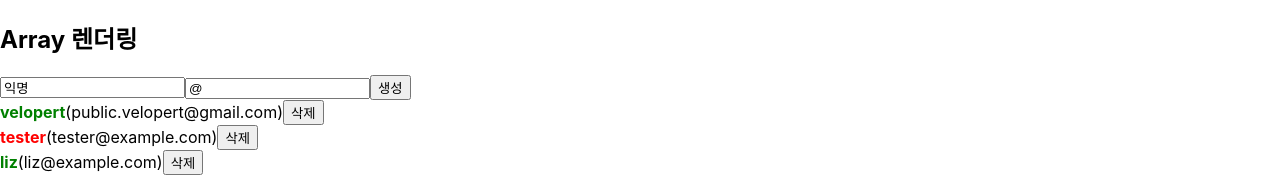
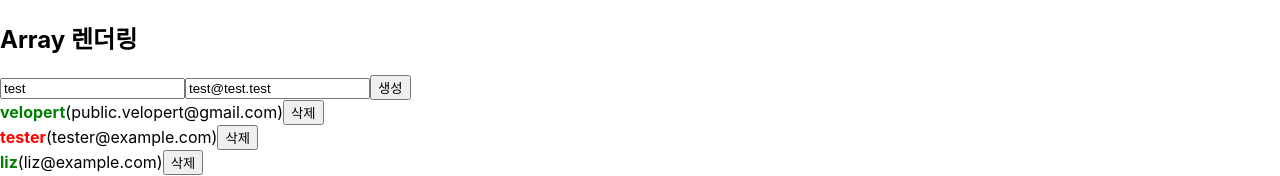
Before and after one commit to LOG-INFO/react-velopert, a React (Create React App) app: page / in a window 1280 px wide. Shown: the top 176 px of the page. Built offline with nearby package versions, Linux system fonts and the light colour scheme.

Commit message:
custom hook

```diff
--- /dev/null
+++ b/src/hooks/useInputs.js
@@ -0,0 +1,25 @@
+import { useCallback, useReducer } from "react";
+
+function reduce(state, action) {
+    switch (action.type) {
+        case 'CHANGE':
+            const { name, value } = action.change
+            return { ...state, [name]: value }
+        case 'RESET':
+            return action.initialInputs
+    }
+}
+
+function useInputs(initialInputs) {
+    console.log('initialInputs: ' + JSON.stringify({...initialInputs}))
+    const [ state, dispatch ] = useReducer(reduce, initialInputs)
+    const onChange = useCallback(e => {
+        const { name, value } = e.target
+        dispatch({ type: 'CHANGE', change: { name, value } })
+    }, [])
+    const reset = useCallback(() => dispatch({ type: 'RESET', initialInputs: initialInputs }))
+    console.log('state:' + JSON.stringify(state))
+    return [ state, onChange, reset ]
+}
+
+export default useInputs
--- a/src/user/UserDashboard.js
+++ b/src/user/UserDashboard.js
@@ -1,18 +1,41 @@
 import React, { useCallback, useMemo, useReducer, useRef } from 'react'
+import useInputs from '../hooks/useInputs';
 import CreateUser from "./CreateUser";
 import UserList from "./UserList";
 
 function countActiveUsers(users) {
   console.log('활성 사용자 수를 세는 중...')
-  console.log(JSON.stringify(users))
   return users.filter(user => user.active).length
 }
 
-const defaultUser = {
-    username: "익명",
-    email: "@",
-    active: false
+function reduce(state, action) {
+  const { type } = action
+  const { users } = state
+  switch (type) {
+    case 'CREATE_USER':
+      const {newUser, resetInput} = action
+      resetInput()
+      return {
+        users: users.concat(newUser),
+      }
+    case 'DELETE_USER':
+      const { deletedUserId } = action
+      return {
+        users: users.filter(e => e.id !== deletedUserId)
+      }
+    case 'TOGGLE_USER':
+      const { toggledUserId } = action
+      return {
+        users: users.map((user) => {
+          if (user.id == toggledUserId) {
+            return { ...user, active: !user.active }
+          }
+          return user
+        })
+      }
   }
+  return state
+}
 
   const defaultUsers = [
     {
@@ -36,68 +59,26 @@ const defaultUser = {
   ];
 
 function UserDashboard() {
-    const [state, dispatch] = useReducer(reduce, { user: defaultUser, users: defaultUsers })
-    const { users, user } = state
+    const [state, dispatch] = useReducer(reduce, { users: defaultUsers })
+    const { users } = state
     const nextId = useRef(4)
-    const { username, email } = user;
     const count = useMemo(() => countActiveUsers(users), [users]);
 
-    function reduce(state, action) {
-      const { type } = action
-      const { user, users } = state
-      switch (type) {
-        case 'CHANGE_INPUT':
-          const { name, value } = action
-          return {
-            user: {
-              ...state.user,
-              [name]: value
-            },
-            users: users,
-          }
-        case 'CREATE_USER':
-          const {newUser} = action
-          return {
-            user: defaultUser,
-            users: users.concat(newUser),
-          }
-        case 'DELETE_USER':
-          const { deletedUserId } = action
-          return {
-            user: user,
-            users: users.filter(e => e.id !== deletedUserId)
-          }
-        case 'TOGGLE_USER':
-          const { toggledUserId } = action
-          console.log('toggledUserId: ' + toggledUserId)
-          return {
-            user: user,
-            users: users.map((user) => {
-              if (user.id == toggledUserId) {
-                return { ...user, active: !user.active }
-              }
-              return user
-            })
-          }
-      }
-      return state
-    }
-
-    const onChange = useCallback(({ target }) => {
-      const { name, value } = target
-      dispatch({ type: 'CHANGE_INPUT', name: name, value: value })
-    }, [])
-
+    const [inputs, onChange, reset] = useInputs({username:'test', email:'test@test.test'})
+    const resetInput = reset
+    console.log('inputs: ' + JSON.stringify(useInputs({username:'', email:''})))
+    const inputUserName = inputs.username
+    const inputEmail = inputs.email
 
     const onCreate = useCallback(() => {
       const newUser = {
         id: nextId.current++,
-        username: username,
-        email: email,
+        username: inputUserName,
+        email: inputEmail,
         active: false,
       }
-      dispatch({ type: 'CREATE_USER', newUser: newUser })
-    }, [username, email])
+      dispatch({ type: 'CREATE_USER', newUser: newUser, resetInput: resetInput })
+    }, [inputUserName, inputEmail])
 
     const onDelete = useCallback((userId) => {
       dispatch({ type: 'DELETE_USER', deletedUserId: userId })
@@ -110,7 +91,7 @@ function UserDashboard() {
     return (
         <>
             <h2>Array 렌더링</h2>
-            <CreateUser user={user} onChange={onChange} onCreate={onCreate} />
+            <CreateUser user={inputs} onChange={onChange} onCreate={onCreate} />
             <UserList users={users} onDelete={onDelete} onToggle={onToggle} />
             <div>활성 사용자 수: {count}</div>
         </>
```
